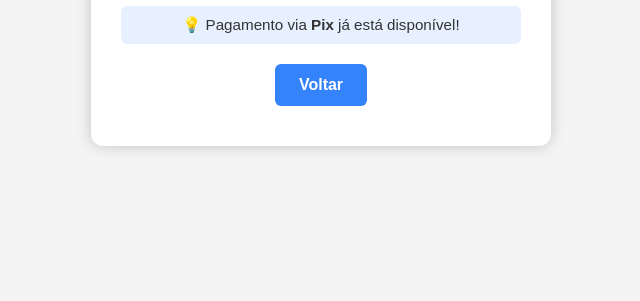
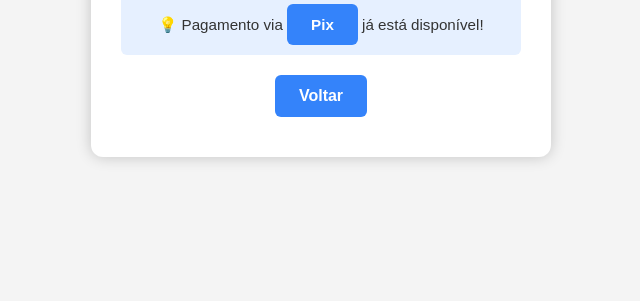
Before and after one commit to Lana-vanuza/Mercado-Livre, a plain HTML site: page em-breve.html in a window 1280 px wide. Shown: the part 499-800 px from the top of the page, without its empty margins (319-959 px from the left). Drawn offline with Linux system fonts and the light colour scheme.

Commit message:
Update em-breve.html

```diff
--- a/em-breve.html
+++ b/em-breve.html
@@ -12,7 +12,7 @@
     <h1>Ops! Algo deu errado</h1>
     <p>Estamos arrumando o sistema. Tente novamente mais tarde.</p>
     <div class="icone-gear">⚙️</div>
-    <p class="info-pix">💡 Pagamento via <strong>Pix</strong> já está disponível!</p>
+    <p class="info-pix">💡 Pagamento via <strong><a href="pix.html">Pix</a></strong> já está disponível!</p>
     <a href="checkout.html">Voltar</a>
 
   </div>
```
